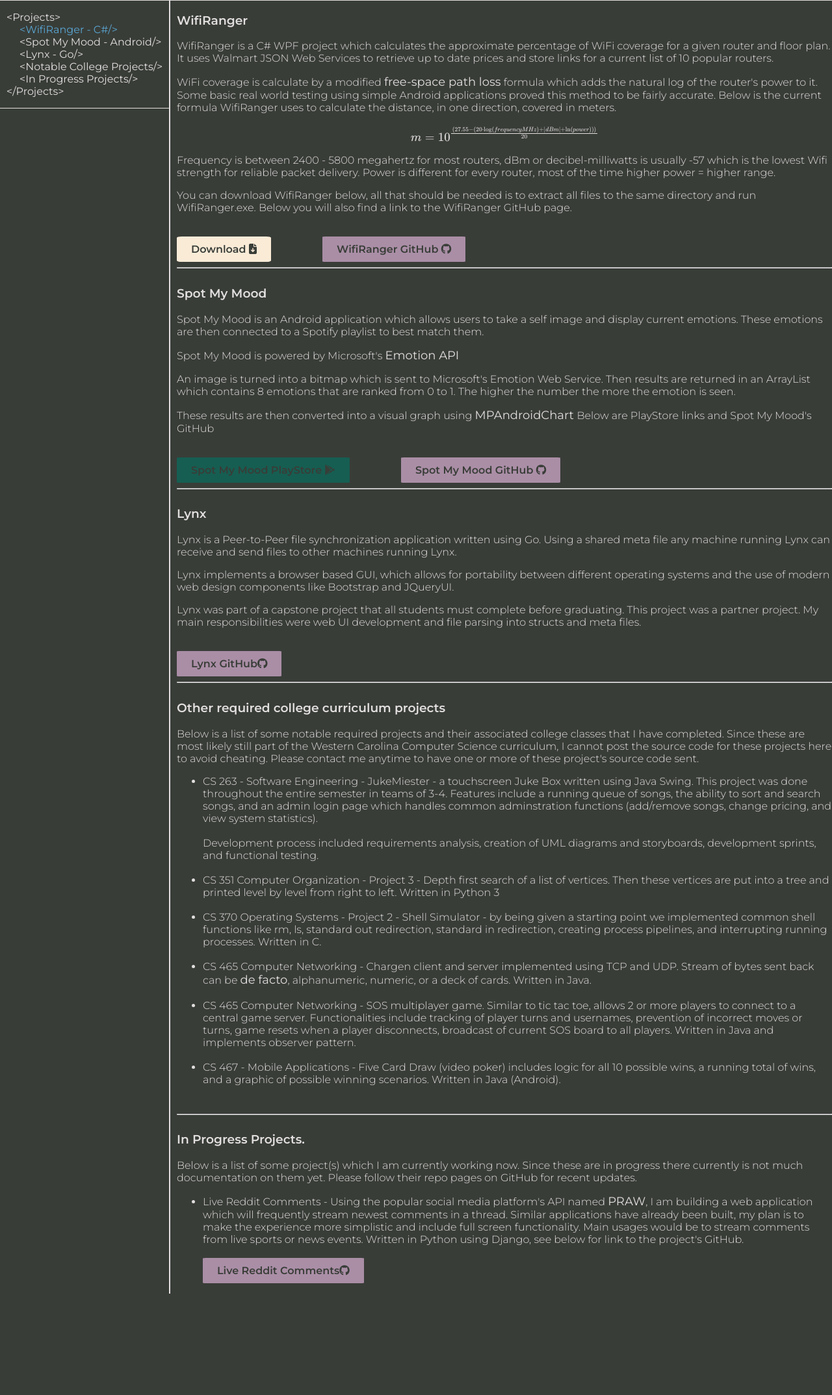
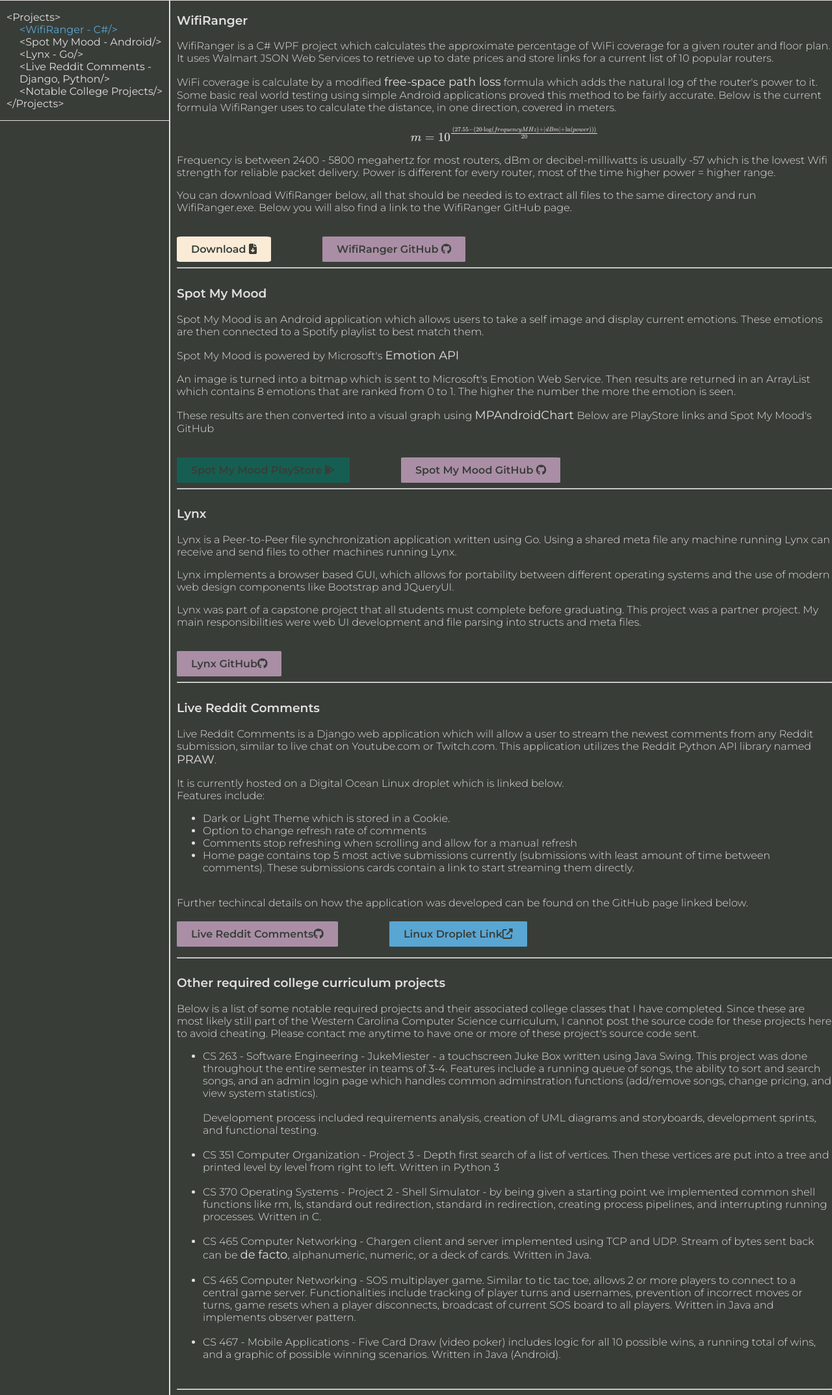
Before and after one commit to maxkernchen/maxkernchen.github.io, a PHP site: page /projects.html in a window 1280 px wide. Shown: the part 62-2209 px from the top of the page at 65% size. Before the commit the page ends 2053 px from the top, so only its background shows below. Run offline with PHP 8.4, Linux system fonts and the light colour scheme; some libraries are stand-ins or nearby versions.

Commit message:
added LiveRedditComments project section

```diff
--- a/max.kernchen.github.io.projects.js
+++ b/max.kernchen.github.io.projects.js
@@ -27,7 +27,7 @@
 
 }
 // add listeners for aside clicks
-for(var i = 0;i < btns.length && i < sections.length;i++ ){
+for(var i = 0; i < btns.length && i < sections.length; i++ ){
   let btnTemp = btns[i];
   let sectionTemp = sections[i];
   btnTemp.addEventListener('click', function (event) {
--- a/projects.html
+++ b/projects.html
@@ -27,8 +27,9 @@
             <li class = "project-btn selected">&lt;WifiRanger - C#/&gt;</li>
             <li class="project-btn">&lt;Spot My Mood - Android/&gt;</li>
             <li class="project-btn">&lt;Lynx - Go/&gt;</li>
+             <li class="project-btn">&lt;Live Reddit Comments - Django, Python/&gt;</li>
             <li class="project-btn">&lt;Notable College Projects/&gt;</li>
-            <li class="project-btn">&lt;In Progress Projects/&gt;</li>
+
           </ul>
           <li>&lt;/Projects&gt;</li>
         </ul>
@@ -65,13 +66,13 @@
             <i class="fas fa-file-download hvr-icon"></i>
           </a>
 
-          <a href="https://github.com/maxkernchen/WifiRanger" class="hvr-icon-forward secondBtn">WifiRanger GitHub
+          <a href="https://github.com/maxkernchen/WifiRanger" class="hvr-icon-forward secondbtn">WifiRanger GitHub
             <i class="fab fa-github hvr-icon"></i>
           </a>
           <hr />
         </section>
         <section class="project-section">
-            <h3 class="section__title">Spot My Mood </h3>
+            <h3>Spot My Mood </h3>
             <p class="project-p">Spot My Mood is an Android application which allows users to take a self image and display current emotions.
               These emotions are then connected to a Spotify playlist to best match them.
             </p>
@@ -87,12 +88,12 @@
             class="hvr-icon-forward playstore">Spot My Mood PlayStore <i class="fab fa-google-play hvr-icon">
             </i>
             </a>
-            <a href="https://github.com/maxkernchen/SpotMyMood" class="hvr-icon-forward secondBtn">
+            <a href="https://github.com/maxkernchen/SpotMyMood" class="hvr-icon-forward secondbtn">
             Spot My Mood GitHub <i class="fab fa-github hvr-icon"></i></a>
               <hr/>
          </section>
         <section class="project-section">
-          <h3 id='lynx' class="section__title">Lynx </h3>
+          <h3 id='lynx'>Lynx </h3>
           <p class="project-p">Lynx is a Peer-to-Peer file synchronization application written using Go.
             Using a shared meta file any machine running Lynx can receive and send files to other machines running Lynx.
           </p>
@@ -108,7 +109,37 @@
           <hr/>
         </section>
         <section class="project-section">
-          <h3 id="class_projects" class="section__title"> Other required college curriculum projects </h3>
+          <h3> Live Reddit Comments </h3>
+          <p class="project-p">
+              Live Reddit Comments is a Django web application which will allow a user to stream the newest
+              comments from any Reddit submission, similar to live chat on Youtube.com or Twitch.com.
+              This application utilizes the Reddit Python API library named
+               <a href="https://praw.readthedocs.io/en/stable/index.html" class="link project">PRAW</a>.
+          </p>
+          <p class="project-p">
+              It is currently hosted on a Digital Ocean Linux droplet which is linked below.
+              <br>
+              Features include:
+              <ul>
+                <li>Dark or Light Theme which is stored in a Cookie.</li>
+                <li>Option to change refresh rate of comments</li>
+                <li>Comments stop refreshing when scrolling and allow for a manual refresh</li>
+                <li>Home page contains top 5 most active submissions currently (submissions with least amount of time between comments).
+                These submissions cards contain a link to start streaming them directly.</li>
+              </ul>
+            <br>
+              Further techincal details on how the application was developed can be found on the GitHub page linked below.
+            <br>
+            <br>
+            <a href="https://github.com/maxkernchen/LiveRedditComments" class="hvr-icon-forward">
+            Live Reddit Comments<i class="fab fa-github hvr-icon"></i></a>
+            <a href="http://64.227.16.206:8000/index/" class="hvr-icon-forward linkhvr secondbtn">
+            Linux Droplet Link<i class="fas fa-external-link-alt hvr-icon"></i></a>
+          <p>
+        <hr/>
+        </section>
+        <section class="project-section">
+          <h3 id="class_projects"> Other required college curriculum projects </h3>
           <p class="project-p"> Below is a list of some notable required projects and their associated college classes that I have completed.
               Since these are most likely still part of the Western Carolina Computer Science curriculum, I cannot post
               the source code for these projects here to avoid cheating.
@@ -159,26 +190,6 @@
          <br>
          <hr/>
         </section>
-        <section class="project-section">
-          <h3 class="section__title"> In Progress Projects. </h3>
-          <p class="project-p"> Below is a list of some project(s) which I am currently working now.
-              Since these are in progress there currently is not much documentation on them yet.
-              Please follow their repo pages on GitHub for recent updates.
-          </p>
-          <ul>
-            <li>
-              Live Reddit Comments - Using the popular social media platform's API named <a class="link project" href ="https://praw.readthedocs.io/en/latest/">PRAW</a>,
-              I am building a web application which will frequently stream newest comments in a thread.
-              Similar applications have already been built, my plan is to make the experience more simplistic and include full screen functionality.
-              Main usages would be to stream comments from live sports or news events.
-              Written in Python using Django, see below for link to the project's GitHub.
-              <br>
-              <br>
-              <a href="https://github.com/maxkernchen/LiveRedditComments" class="hvr-icon-forward">
-              Live Reddit Comments<i class="fab fa-github hvr-icon"></i></a>
-            </li>
-          </ul>
-        </section>
        </article>
        <script src="max.kernchen.github.io.projects.js"></script>
   </body>
--- a/styles.css
+++ b/styles.css
@@ -396,7 +396,12 @@
 .hvr-icon-forward.playstore{
   background-color: var(--playstore-color) ;
 }
-.hvr-icon-forward.secondBtn{
+.hvr-icon-forward.linkhvr{
+  background-color: var(--accent-color-project);
+}
+
+
+.hvr-icon-forward.secondbtn{
   margin-left: 75px;
 }
 
```
